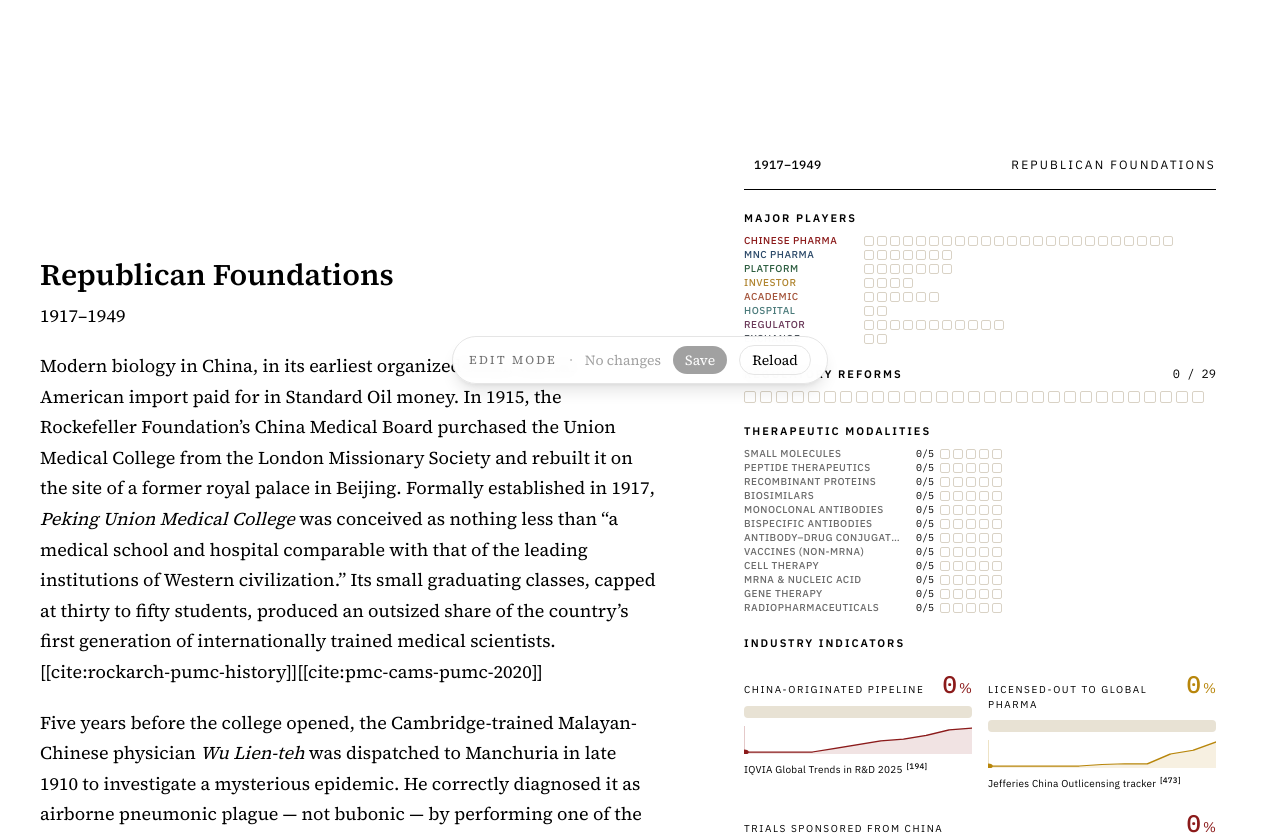
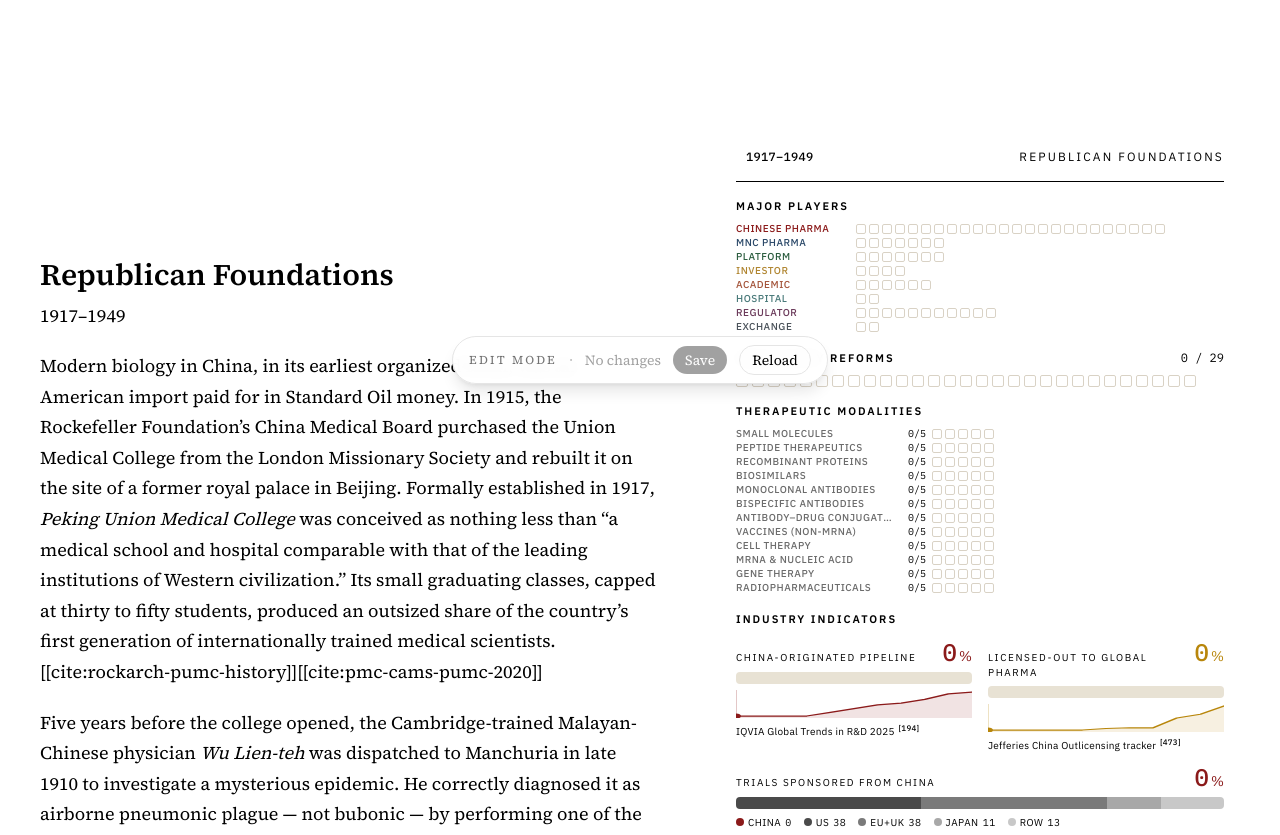
Before and after one commit to dryingpaint/china-biotech, a Next.js app: page /edit in a window 1280 px wide. Shown: the part 400-1235 px from the top of the page. Built offline with nearby package versions, Linux system fonts and the light colour scheme.

Commit message:
Tighten dashboard spacing; keep it centered on the right without scrolling

```diff
--- a/components/Dashboard/Dashboard.tsx
+++ b/components/Dashboard/Dashboard.tsx
@@ -8,7 +8,7 @@ import CapabilityGrid from "./CapabilityGrid";
 
 export default function Dashboard() {
   return (
-    <div className="flex flex-col gap-5">
+    <div className="flex flex-col gap-4">
       <DateHeader />
       <CompanyGrid />
       <ReformTimeline />
--- a/components/Dashboard/MetricsBar.tsx
+++ b/components/Dashboard/MetricsBar.tsx
@@ -57,7 +57,7 @@ export default function MetricsBar() {
     const series = chapters.map((c) => row.getValue(c.metrics));
     const value = row.getValue(current.metrics);
     return (
-      <article key={row.key} className="space-y-2">
+      <article key={row.key} className="space-y-1.5">
         <div className="flex items-baseline justify-between gap-3">
           <span className="text-[10px] uppercase tracking-[0.16em] text-[--color-muted]">
             {row.label}
@@ -84,7 +84,7 @@ export default function MetricsBar() {
   const [pipeline, inLicensing, trialStarts] = ROWS;
 
   return (
-    <section className="space-y-5">
+    <section className="space-y-3">
       <header>
         <h3 className="text-[11px] font-semibold uppercase tracking-[0.18em] text-[--color-muted]">
           Industry indicators
--- a/components/Layout/SplitPanel.tsx
+++ b/components/Layout/SplitPanel.tsx
@@ -11,7 +11,7 @@ export default function SplitPanel({ narrative, dashboard }: Props) {
       <div className="min-w-0">{narrative}</div>
       <aside className="hidden lg:block">
         <div className="sticky top-0 flex h-screen items-center">
-          <div className="dashboard w-full max-h-[92vh] overflow-y-auto p-6">
+          <div className="dashboard w-full max-h-[92vh] overflow-hidden p-4">
             {dashboard}
           </div>
         </div>
```
